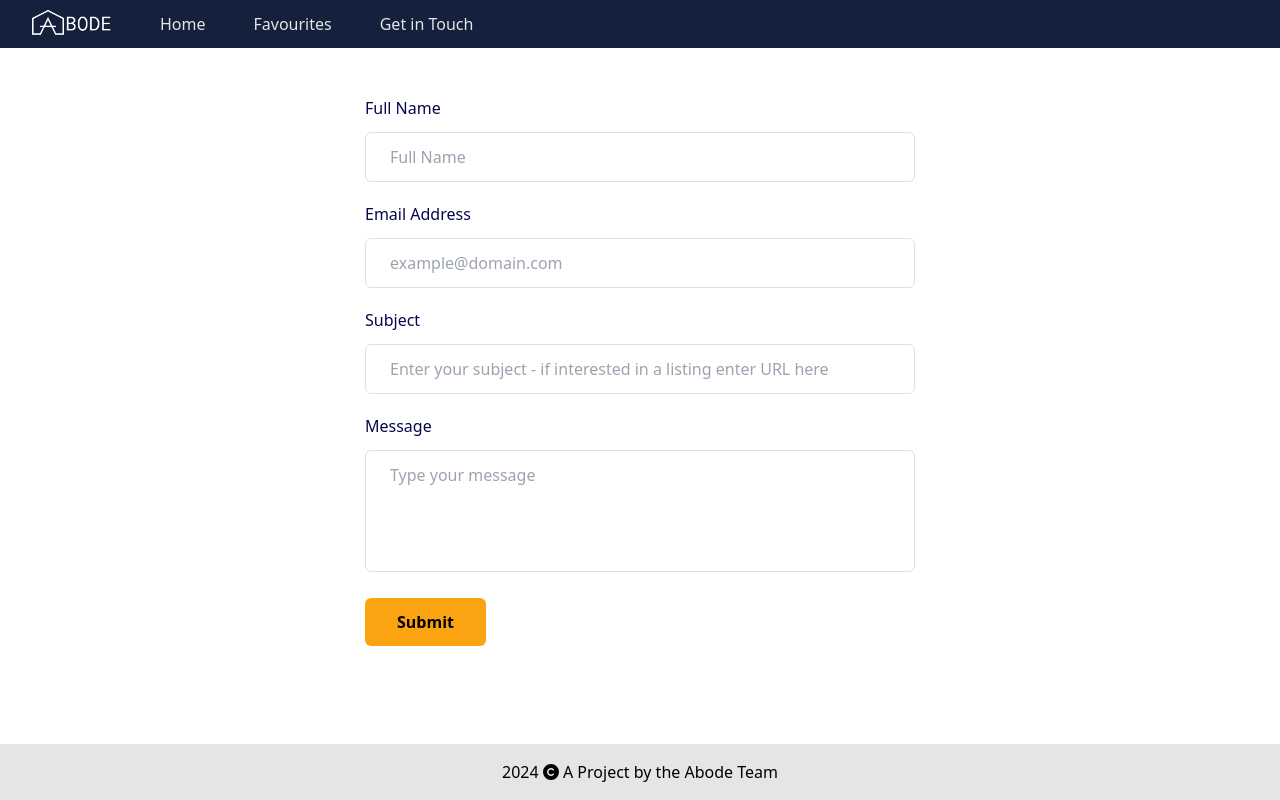
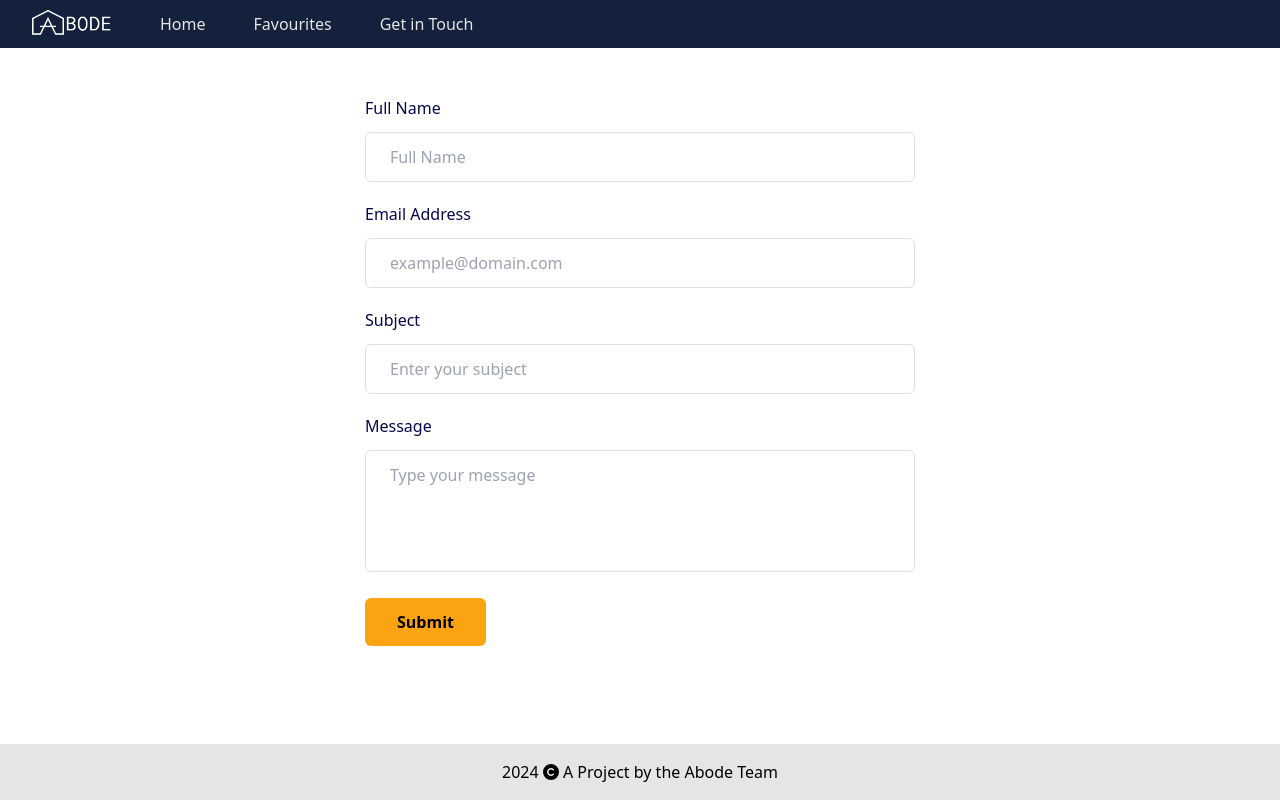
Before and after one commit to DrRobotnik7/property-search, a React (Vite) app: page /contact in a window 1280 px wide. Built offline with nearby package versions, Linux system fonts and the light colour scheme.

Commit message:
edited subject placeholder text

```diff
--- a/src/pages/ContactPage/ContactPage.jsx
+++ b/src/pages/ContactPage/ContactPage.jsx
@@ -53,7 +53,7 @@ export default function ContactPage() {
                 name="subject"
                 id="subject"
                 placeholder={
-                  "Enter your subject - if interested in a listing enter URL here"
+                  "Enter your subject"
                 }
                 className="w-full rounded-md border border-[#e0e0e0] bg-white py-3 px-6 text-base font-medium text-[#6B7280] outline-none focus:border-[#6A64F1] focus:shadow-md"
               />
```
